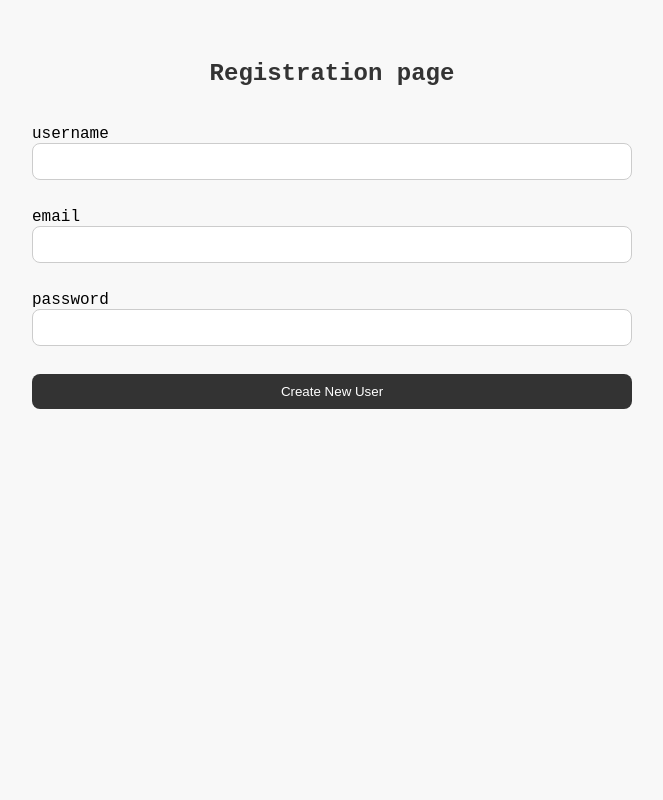
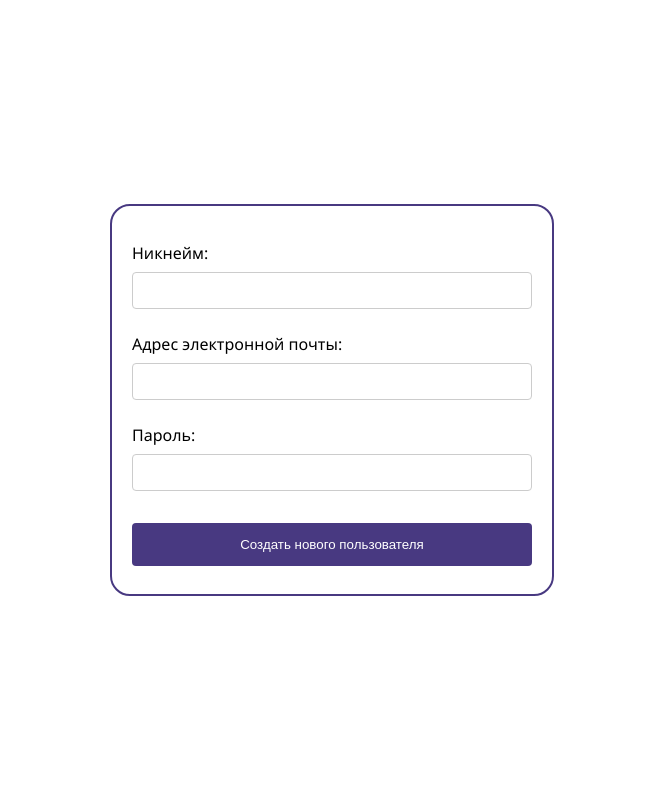
Before and after one commit to MorisFromRTU/begu, a Django app: page /begu/registration/ in a window 1280 px wide. Shown: the whole page, without its empty margins (308-971 px from the left). Run offline with Django 5.2, Linux system fonts and the light colour scheme.

Commit message:
add new models and registration form

```diff
--- /dev/null
+++ b/begu/forms.py
@@ -0,0 +1,22 @@
+from django import forms
+from django.contrib.auth.models import User
+from .models import Customer
+
+class RegistrationForm(forms.ModelForm):
+    email = forms.EmailField(label="Адрес электронной почты")
+    username = forms.CharField(max_length=30, label="Никнейм")
+    password = forms.CharField(widget=forms.PasswordInput, label="Пароль")
+
+    class Meta:
+        model = Customer
+        fields = ['username', 'email', 'password']
+
+    def save(self, commit=True):
+        user = User.objects.create_user(
+            username=self.cleaned_data["username"],
+            email=self.cleaned_data["email"],
+            password=self.cleaned_data["password"]
+        )
+        # Затем создаем клиента и связываем его с пользователем
+        customer = Customer.objects.create(user=user)
+        return customer
--- a/begu/models.py
+++ b/begu/models.py
@@ -1,6 +1,45 @@
 from django.db import models
 from django.contrib.auth.models import User
+from django.contrib.auth.forms import UserCreationForm
 
-# Create your models here.
+status_choices = [
+    ('PENDING', 'Ожидает'),
+    ('PROCESSING', 'Обработка'),
+    ('SHIPPED', 'Отправлен'),
+    ('DELIVERED', 'Доставлен'),
+    ('CANCELLED', 'Отменён'),
+    ]
+
 class Customer(models.Model):
     user = models.OneToOneField(User, on_delete=models.CASCADE)
+    address = models.CharField(max_length=255, blank=True, null=True)
+    phone_number = models.CharField(max_length=15, blank=True, null=True)
+    order_history = models.ManyToManyField('Order', blank=True)
+    subscribed_to_newsletter = models.BooleanField(default=False)
+
+class Order(models.Model):
+    user = models.ForeignKey(User, on_delete=models.CASCADE)
+    products = models.ManyToManyField('Product', through='OrderItem')
+    order_date = models.DateTimeField(auto_now_add=True)
+    total_price = models.DecimalField(max_digits=10, decimal_places=2)
+    status = models.CharField(max_length=20, choices=status_choices, default='PENDING')
+
+class Category(models.Model):
+    name = models.CharField(max_length=255)
+    description = models.TextField(blank=True, null=True)
+
+class Product(models.Model):
+    name = models.CharField(max_length=255)
+    description = models.TextField()
+    price = models.DecimalField(max_digits=10, decimal_places=2)
+    category = models.ForeignKey(Category, on_delete=models.CASCADE)
+    image = models.ImageField(upload_to='products/', blank=True, null=True)
+    available_quantity = models.PositiveIntegerField(default=0)
+
+class OrderItem(models.Model):
+    order = models.ForeignKey(Order, on_delete=models.CASCADE)
+    product = models.ForeignKey(Product, on_delete=models.CASCADE)
+    quantity = models.PositiveIntegerField(default=1)
+
+    def get_total_price(self):
+        return self.product.price * self.quantity
--- a/begu/static/css/styles.css
+++ b/begu/static/css/styles.css
@@ -1,39 +1,45 @@
 
-body {
-    font-family: 'Courier New', Courier, monospace;
-    margin: 20px;
+body{
+    font-family: 'Segoe UI', Tahoma, Geneva, Verdana, sans-serif;
+    margin: 0;
+    padding: 0;
+    height: 100vh;
+    display: flex;
+    justify-content: center;
+    align-items: center;
+}
+.container{
+    border: 2px solid #483981;
     padding: 20px;
-    background-color: #f8f8f8;
+    border-radius: 20px;
+    max-width: 400px;
+    margin: 0 auto;
 }
 
-h2 {
-    color: #333;
-    text-align: center;
+input[type="text"],
+input[type="email"],
+input[type="password"] {
+    width: 100%;
+    padding: 10px;
+    margin: 8px 0;
+    display: inline-block;
+    border: 1px solid #ccc;
+    border-radius: 4px;
+    box-sizing: border-box;
 }
 
-form {
-    max-width: 50%;
-    margin: 0 auto;
-    display: flex;
-    flex-direction: column;
-}
-
-input[type="text"] {
-    padding: 10px;
-    border: 1px solid #ccc;
-    border-radius: 8px;
-    margin-bottom: 10px;
-}
 
 button {
-    padding: 10px;
-    background-color: #333;
-    color: #fff;
+    background-color: #483981;
+    color: white;
+    padding: 14px 20px;
+    margin: 8px 0;
     border: none;
-    border-radius: 8px;
+    border-radius: 4px;
     cursor: pointer;
+    width: 100%;
 }
 
 button:hover {
-    background-color: #333;
+    background-color: #6350af;
 }
--- a/begu/templates/begu/registration.html
+++ b/begu/templates/begu/registration.html
@@ -9,29 +9,15 @@
 </head>
 <body>
 
-<h2>Registration page</h2>
+<div class="container">
+    <form method="post" action="{% url 'registration' %}" class="registration-form">
+        {% csrf_token %}
 
-<form method="post" action="{% url 'registration' %}">
-    {% csrf_token %}
+        {{ form.as_p }}
 
-    <br>
-
-    <label for="username">username</label>
-    <input type="text" id="id_username" name="username" required>
-
-    <br>
-
-    <label for="email">email</label>
-    <input type="text" id="id_email" name="email" required>
-
-    <br>
-
-    <label for="password">password</label>
-    <input type="text" id="id_password" name="password" required>
-
-    <br>
-    <button type="submit">Create New User</button>
-</form>
+        <button type="submit" class="submit-button">Создать нового пользователя</button>
+    </form>
+</div>
 
 </body>
 </html>
--- a/begu/views.py
+++ b/begu/views.py
@@ -1,16 +1,28 @@
-from django.shortcuts import render
-from django.contrib.auth.models import User
-from .models import Customer
+from django.shortcuts import render, redirect
+from .models import User, Customer
+from .forms import RegistrationForm
 
 def main(request):
     return render(request, 'begu/main.html')
 
+# def registration(request):
+#     if request.method == 'POST':
+#         login = request.POST.get('username')
+#         email = request.POST.get('email')
+#         password = request.POST.get('password')
+#         user = User.objects.create(username=login, email=email, password=password)
+#         new_customer = Customer(user=user)
+#         new_customer.save()
+#     return render(request, 'begu/registration.html')
+
+
+
 def registration(request):
     if request.method == 'POST':
-        login = request.POST.get('username')
-        email = request.POST.get('email')
-        password = request.POST.get('password')
-        user = User.objects.create(username=login, email=email, password=password)
-        new_customer = Customer(user=user)
-        new_customer.save()
-    return render(request, 'begu/registration.html')
+        form = RegistrationForm(request.POST)
+        if form.is_valid():
+            form.save()
+    else:
+        #надо написать обработку ошибок
+        form = RegistrationForm()
+    return render(request, 'begu/registration.html', {'form': form})
--- a/myshop/urls.py
+++ b/myshop/urls.py
@@ -19,5 +19,4 @@ from django.urls import path, include
 
 urlpatterns = [
     path('begu/', include('begu.urls')),
-    path('begu/', include('begu.urls')),
 ]
```
Also changed, not shown: begu/migrations/0002_category_customer_address_customer_phone_number_and_more.py (added), 2 other files.
